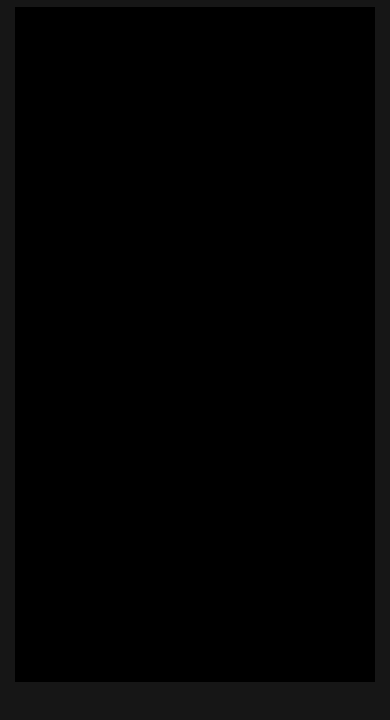
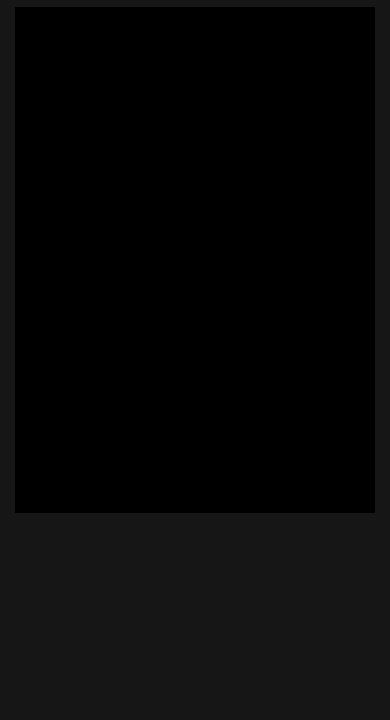
Before and after one commit to sauravDutt/vanillaJs, a plain HTML site: page practiceGameOne/index.html in a window 390 px wide. Shown: the part 84-804 px from the top of the page. Drawn offline with Linux system fonts and the light colour scheme.

Commit message:
Just added some more wstuff

```diff
--- a/practiceGameOne/style.css
+++ b/practiceGameOne/style.css
@@ -41,5 +41,9 @@ h1 {
 
 @media screen and (max-width: 550px) {
 
+    #canvas {
+        width:96%;
+        height: 60vh;
+    }
 
 }
```
